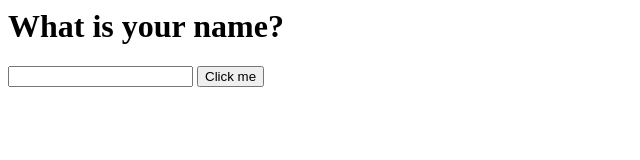
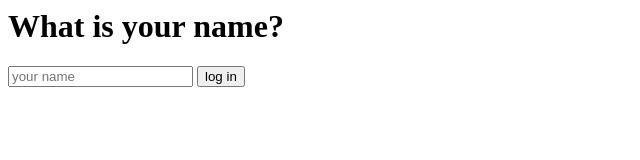
Before and after one commit to jkp9qd/greeting, a website: page index.html in a window 1280 px wide. Shown: the full height of the page, 0-640 px from the left. Drawn offline with Linux system fonts and the light colour scheme.

Commit message:
End of day two

```diff
--- a/index.html
+++ b/index.html
@@ -3,9 +3,13 @@
 <head></head>
 <body>
     <main>
+    <div id="login">
     <h1>What is your name?</h1>
-    <input type="text"/>
-    <button>Click me</button>
+    <form>
+    <input id="input" type="text" placeholder="your name"/>
+    <input type="submit" onclick="login()" value="log in"/>
+    </form>
+    </div>
     </main>
 </body>
 </html>
```
Also changed, not shown: info.html (added, +13 -0 lines), package.json (added, +24 -0 lines), 2 other files.
